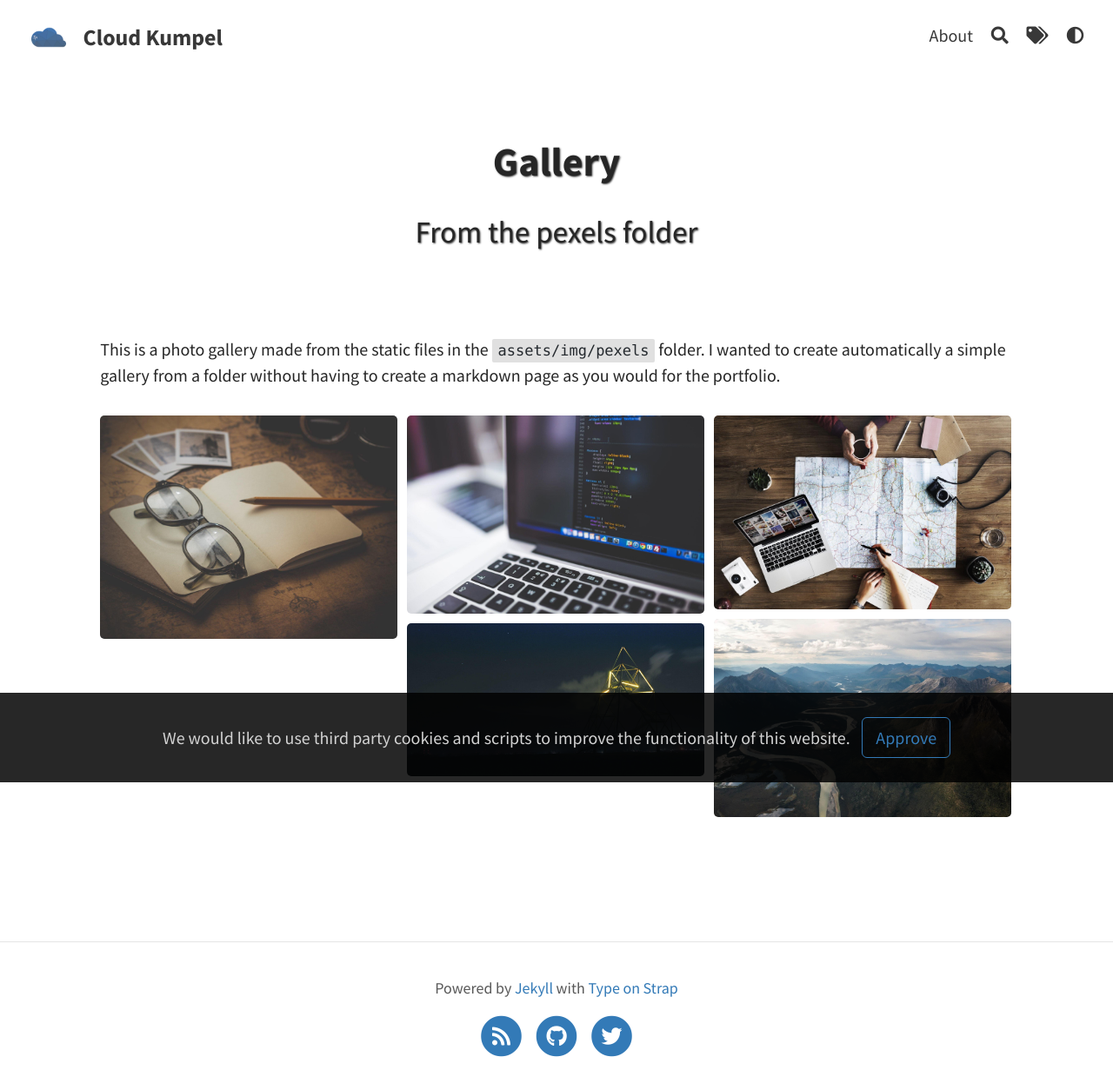
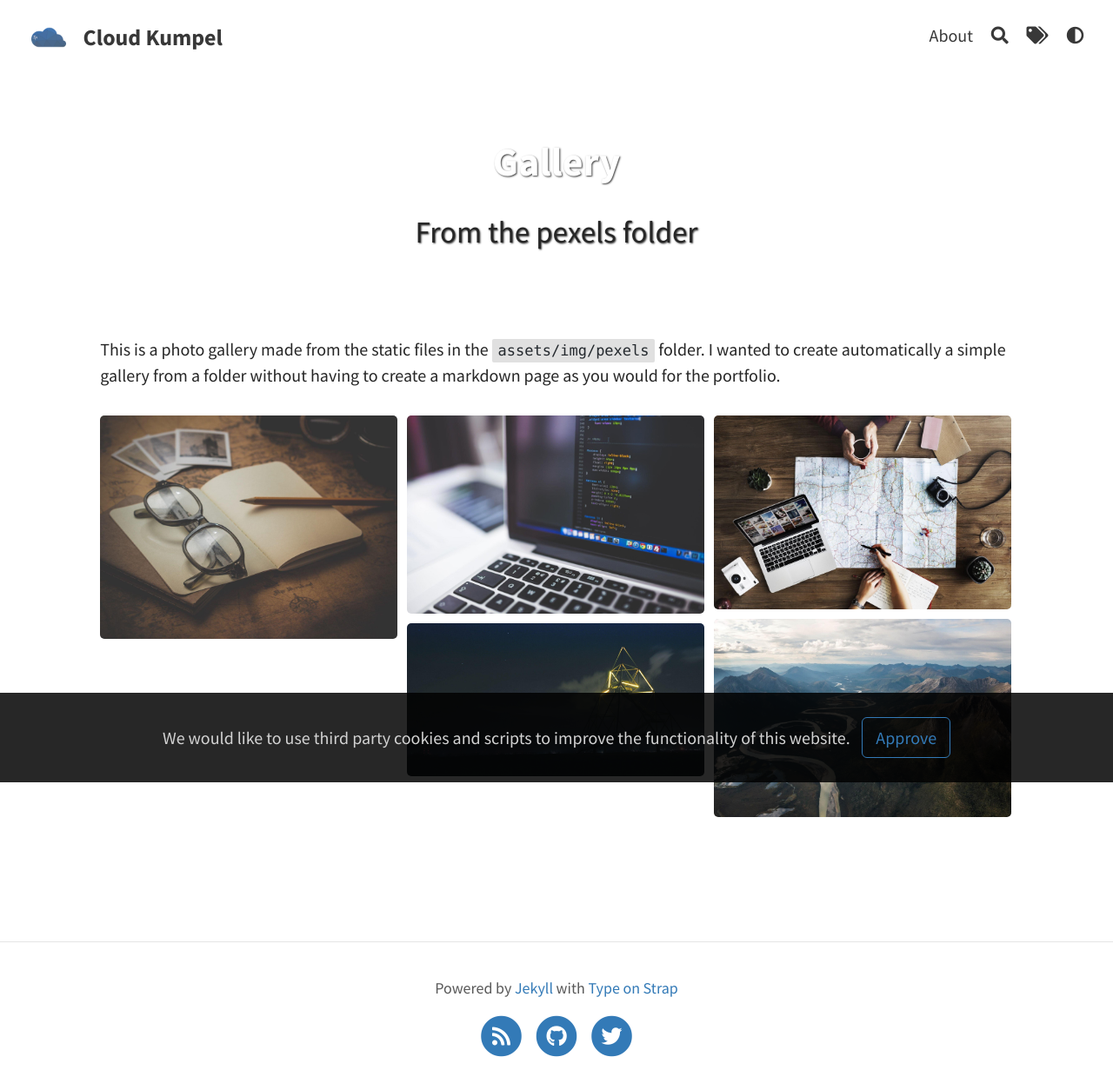
Before and after one commit to Cloud-Kumpel/CloudKumpel, a Jekyll site: the page built from pages/gallery.md, in a window 1280 px wide. Shown: the whole page at 87% size. Built offline with Jekyll 4.4.1, drawn with Linux system fonts in a browser that asks for light colours.

Commit message:
updated h1

```diff
--- a/_sass/custom.scss
+++ b/_sass/custom.scss
@@ -1,3 +1,3 @@
-.post-content h1 {
+h1 {
     color: #fff
 }
```
